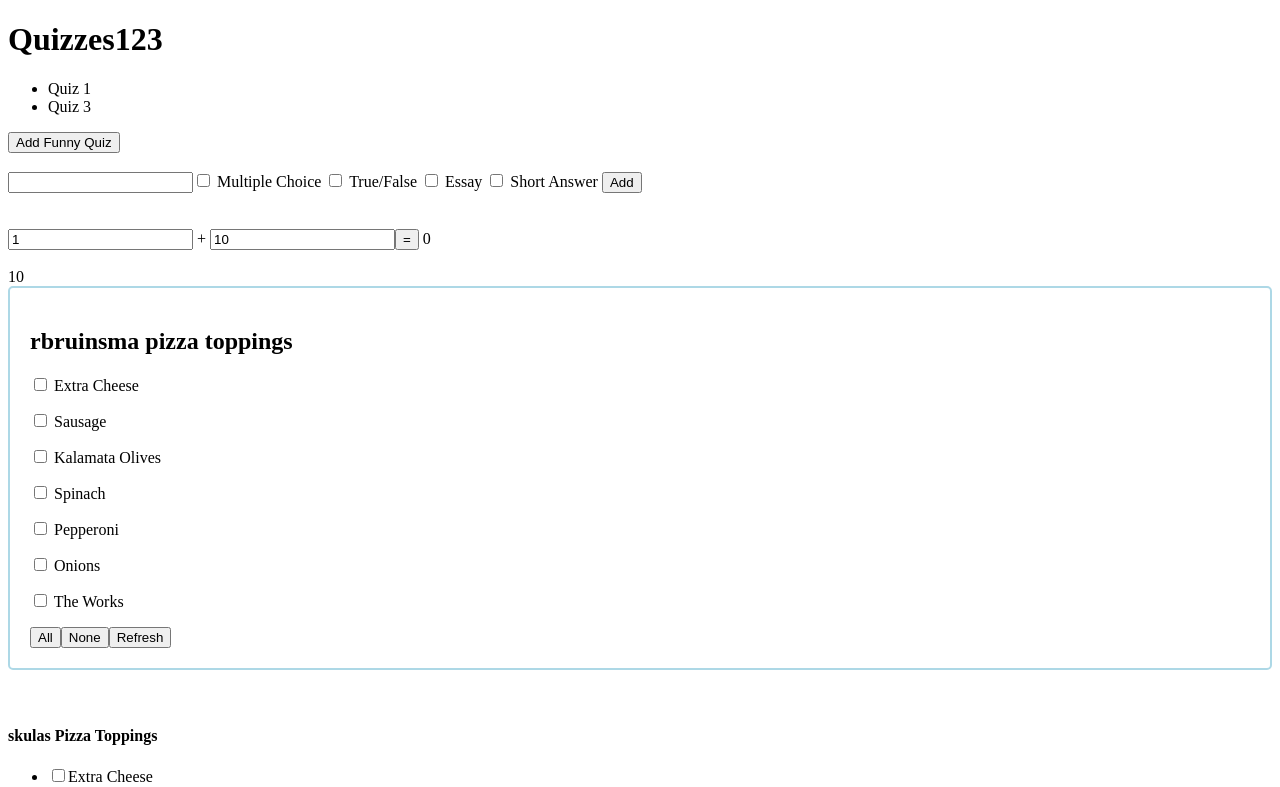
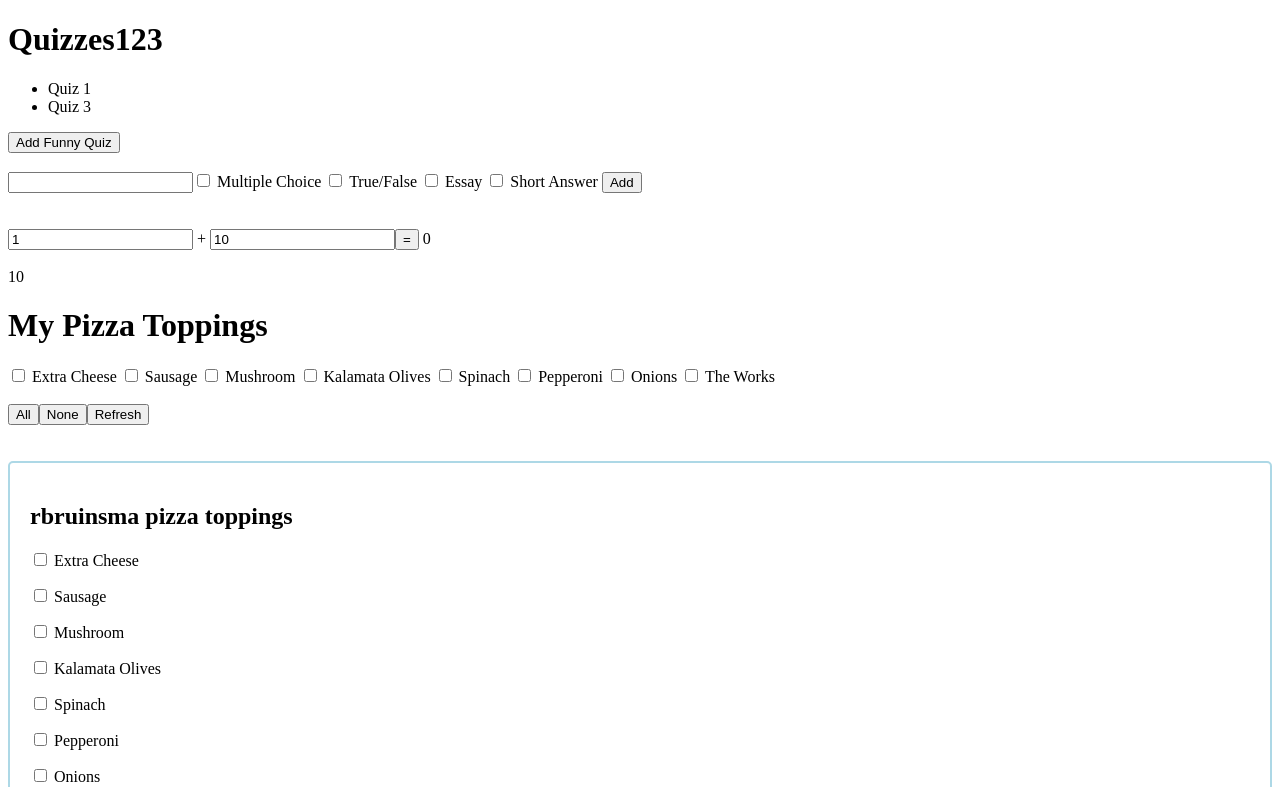
Before and after one commit to 2018-spring-mjs-th/week-two-a, an Angular app: page / in a window 1280 px wide. Shown: the top 787 px of the page. Built offline with nearby package versions, Linux system fonts and the light colour scheme.

Commit message:
Adding pizza component

```diff
--- a/src/app/app.component.html
+++ b/src/app/app.component.html
@@ -47,6 +47,12 @@
 </div>
 
 <div>
+
+    <app-qliu-pizza-toppings></app-qliu-pizza-toppings>
+</div><br /><br />
+
+
+<div>
   <rbruinsma-toppings></rbruinsma-toppings>
 </div>
 <br />
--- a/src/app/app.module.ts
+++ b/src/app/app.module.ts
@@ -9,6 +9,7 @@ import { FormsModule } from '@angular/forms';
 import { QuestionTypesService } from './question-types.service';
 import { PizzaToppingsService } from './pizza-toppings.service';
 import { QuestionTypesComponent } from './question-types/question-types.component';
+import { QliuPizzaToppingsComponent } from './qliu-pizza-toppings/qliu-pizza-toppings.component';
 import { RbruinsmaPizzaToppingsComponent } from './rbruinsma-pizza-toppings/rbruinsma-pizza-toppings.component';
 import { SkulasPizzaToppingComponent } from './skulas-pizza-topping/skulas-pizza-topping.component';
 import { AknappPizzaToppingsComponent } from './aknapp-pizza-toppings/aknapp-pizza-toppings.component';
@@ -21,6 +22,7 @@ import { PizzaToppingsComponent } from './pizza-toppings/pizza-toppings.componen
   declarations: [
     AppComponent,
     QuestionTypesComponent,
+    QliuPizzaToppingsComponent,
     RbruinsmaPizzaToppingsComponent,
     SkulasPizzaToppingComponent,
     AknappPizzaToppingsComponent,
--- a/src/app/pizza-toppings.service.ts
+++ b/src/app/pizza-toppings.service.ts
@@ -9,6 +9,7 @@ export class PizzaToppingsService {
     return [
       "Extra Cheese"
       , "Sausage"
+      , "Mushroom"
       , "Kalamata Olives"
       , "Spinach"
       , "Pepperoni"
--- /dev/null
+++ b/src/app/qliu-pizza-toppings/qliu-pizza-toppings.component.html
@@ -0,0 +1,17 @@
+
+<h1> My Pizza Toppings</h1>
+
+<span *ngFor='let pt of toppingTypes'>
+    <label>
+      <input type='checkbox' [(ngModel)]='pt.checked' />
+      {{ pt.name }}
+    </label>
+
+
+</span>
+
+<br/><br/>
+
+<button type="button" (click)="selectAll()">All</button>
+<button type="button" (click)="selectNone()">None</button>
+<button type="button" (click)="refresh()">Refresh</button><span *ngIf='myToppings.length > 0'> I love ({{ myToppings }}) !!!</span>
--- /dev/null
+++ b/src/app/qliu-pizza-toppings/qliu-pizza-toppings.component.ts
@@ -0,0 +1,53 @@
+import { Component, OnInit } from '@angular/core';
+import { PizzaToppingsService } from '../pizza-toppings.service';
+
+
+interface toppingType {
+
+  name: string;
+  checked: boolean;
+
+}
+
+@Component({
+  selector: 'app-qliu-pizza-toppings',
+  templateUrl: './qliu-pizza-toppings.component.html',
+  styleUrls: ['./qliu-pizza-toppings.component.css']
+})
+export class QliuPizzaToppingsComponent implements OnInit {
+
+  constructor(private ptSvc: PizzaToppingsService) { }
+
+  public toppingTypes: toppingType[];
+
+
+  ngOnInit() {
+    this.toppingTypes = this.ptSvc.getAvailablePizzaToppings()
+    .map(x => ({ name: x, checked: false }));
+
+  }
+
+  public selectAll() {
+    this.toppingTypes.forEach(x => x.checked = true);
+
+  }
+
+  public selectNone() {
+
+    this.toppingTypes.forEach(x => x.checked = false);
+
+  }
+
+
+  public myToppings: string = "";
+
+  public refresh() {
+
+  this.myToppings = this.toppingTypes
+      .filter(x => x.checked)
+      .map(x => x.name)
+      .join(', ');
+
+  }
+
+}
```
Also changed, not shown: src/app/qliu-pizza-toppings/qliu-pizza-toppings.component.css (added), 1 other file (tests, documents, lock files or other folders).
